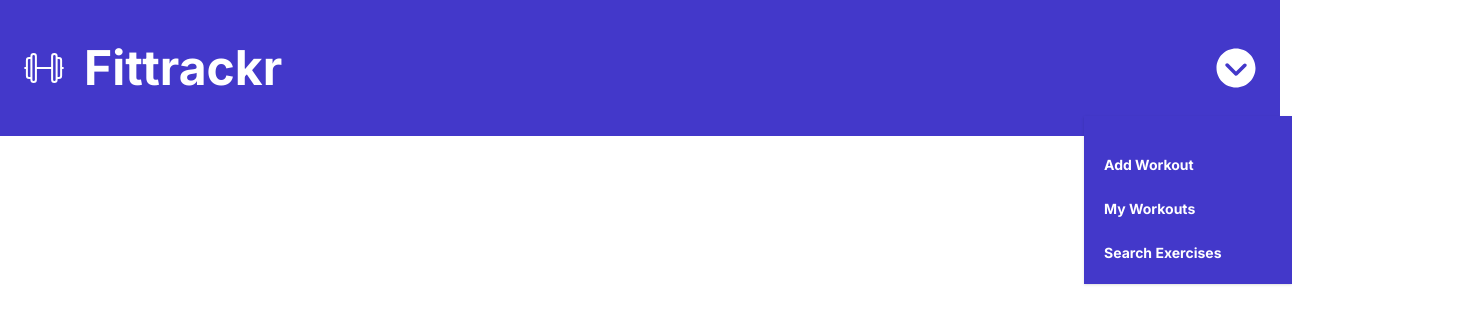
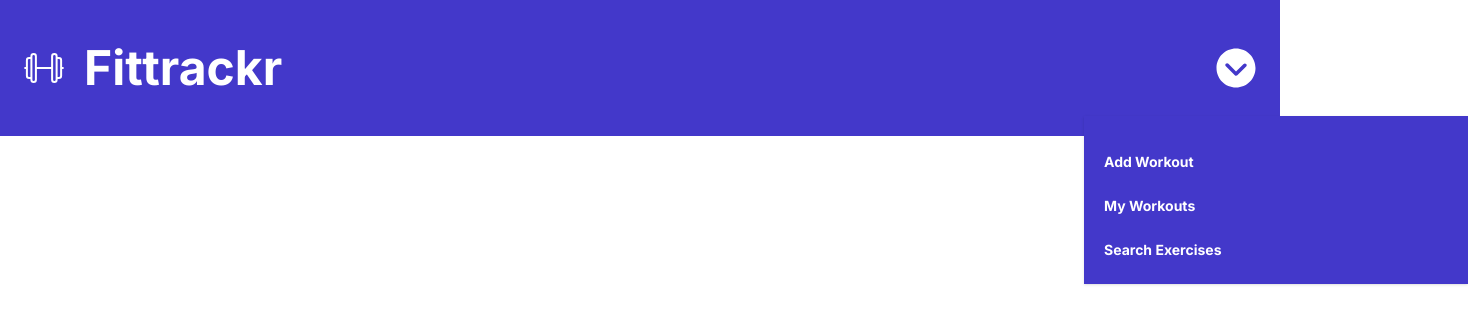
Before and after one commit to mike242424/fittrackr-next, a Next.js app: page / in a window 1280 px wide. Both pictures are taken after a click on the label 1236 px from the left and 68 px from the top of the page. Shown: the top 324 px of the page, 1468 px wide, since content can reach past the window. Built offline with nearby package versions, Linux system fonts and the light colour scheme.

Commit message:
working dropdown menus

```diff
--- a/app/components/NavBarDropdown.tsx
+++ b/app/components/NavBarDropdown.tsx
@@ -4,31 +4,31 @@ import Link from 'next/link';
 import { useEffect, useState } from 'react';
 import { IoIosArrowDropdownCircle } from 'react-icons/io';
 
-const NavBarDropdown = () => {
-  const [dropdownNavOpen, setDropdownNavOpen] = useState(false);
+const NavbarDropdown = () => {
+  const [dropdownOpen, setDropdownOpen] = useState(false);
 
   const handleClick = () => {
-    setDropdownNavOpen((prevDropdownNavOpen) => !prevDropdownNavOpen);
+    setDropdownOpen((prevDropdownOpen) => !prevDropdownOpen);
   };
 
   const handleLinkClick = () => {
-    setDropdownNavOpen(false);
+    setDropdownOpen(false);
   };
 
   const handleDocumentClick = (e: MouseEvent) => {
     const targetElement = e.target as Element;
     if (!targetElement.closest('.dropdown-navbar')) {
-      setDropdownNavOpen(false);
+      setDropdownOpen(false);
     }
   };
 
   useEffect(() => {
-    document.addEventListener('mousedown', handleDocumentClick);
+    document.addEventListener('click', handleDocumentClick);
 
     return () => {
-      document.removeEventListener('mousedown', handleDocumentClick);
+      document.removeEventListener('click', handleDocumentClick);
     };
-  }, []);
+  }, [dropdownOpen]);
 
   return (
     <>
@@ -39,43 +39,33 @@ const NavBarDropdown = () => {
             className="text-white hover:text-base-100 cursor-pointer"
           />
         </label>
-        <ul
-          tabIndex={0}
-          className={`dropdown-content p-5 shadow text-white bg-indigo-700 w-52 left-[-8rem] ${
-            dropdownNavOpen ? 'block' : 'hidden'
+        <div
+          className={`dropdown-content px-2 pt-6 shadow text-white bg-indigo-700 w-96 left-[-8rem] ${
+            dropdownOpen ? 'block' : 'hidden'
           }`}
         >
-          <li className="mt-4 mb-5">
-            <Link
-              className="font-bold add-workout-btn bg-indigo-700 hover:text-black text-sm hover:bg-indigo-700"
-              href="/add-workout"
+          <div
+            className="font-bold p-3 text-left hover:text-black text-white cursor-pointer text-sm"
             onClick={handleLinkClick}
           >
-              Add Workout
-            </Link>
-          </li>
-          <li className="mb-5">
-            <Link
-              className="font-bold my-workout-btn bg-indigo-700 hover:text-black text-sm hover:bg-indigo-700"
-              href="/workouts"
+            <Link href="/add-workout">Add Workout</Link>
+          </div>
+          <div
+            className="font-bold p-3 text-left hover:text-black text-white cursor-pointer text-sm"
             onClick={handleLinkClick}
           >
-              My Workouts
-            </Link>
-          </li>
-          <li>
-            <Link
-              className="font-bold my-workout-btn bg-indigo-700 hover:text-black text-sm hover:bg-indigo-700"
-              href="/search-exercise"
+            <Link href="/workouts">My Workouts</Link>
+          </div>
+          <div
+            className="font-bold p-3 pb-6 text-left hover:text-black text-white cursor-pointer text-sm"
             onClick={handleLinkClick}
           >
-              Search Exercises
-            </Link>
-          </li>
-        </ul>
+            <Link href="/search-exercise">Search Exercises</Link>
+          </div>
+        </div>
       </div>
     </>
   );
 };
 
-export default NavBarDropdown;
+export default NavbarDropdown;
```
Lines whose indentation alone changed are shown as unchanged.
